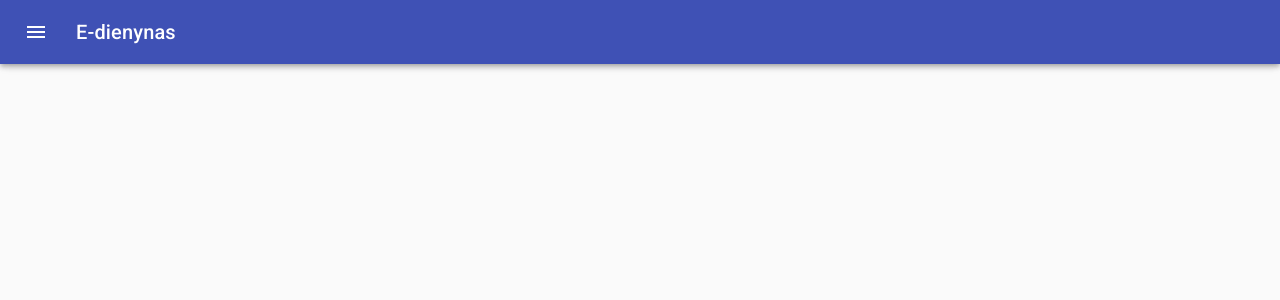
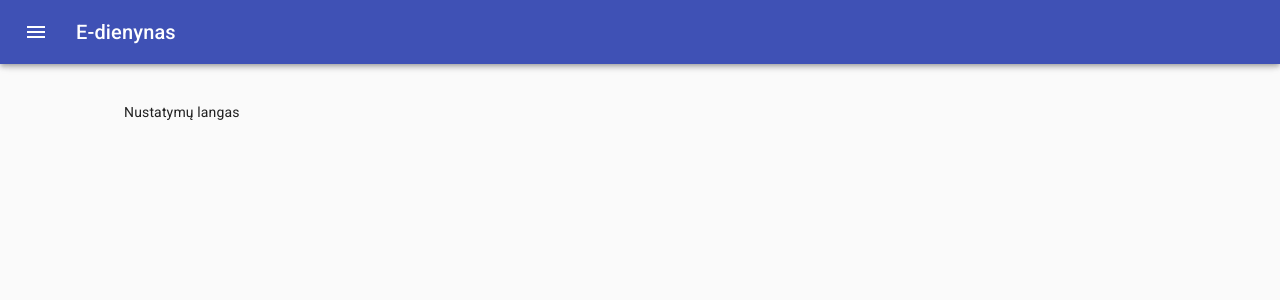
Before and after one commit to benasmi/ISTamo2020, a React (Create React App) app: page /app/settings in a window 1280 px wide. Shown: the top 300 px of the page. Built offline with nearby package versions, Linux system fonts and the light colour scheme; sample sign-in values are in the browser's storage.

Commit message:
Settings page and filter block

```diff
--- a/src/App.js
+++ b/src/App.js
@@ -40,8 +40,11 @@ import ScheduleEditPage from "./pages/ScheduleEditPage";
 import ScheduleAddPage from "./pages/ScheduleAddPage";
 import ScheduleAddTest from "./pages/ScheduleAddTest";
 import ScheduleReportPage from "./pages/ScheduleReportPage";
+import SettingsPage from "./pages/SettingsPage";
+import SettingsIcon from '@material-ui/icons/Settings';
+
+
 const drawerWidth = 240;
-
 const useStyles = makeStyles((theme) => ({
   root: {
     display: 'flex',
@@ -181,6 +184,10 @@ export default function App() {
             <ListItemIcon><NoteAddIcon/></ListItemIcon>
             <ListItemText>Sukurti naujieną</ListItemText>
           </ListItem>
+            <ListItem button component={Link} to="/app/settings">
+                <ListItemIcon><SettingsIcon/></ListItemIcon>
+                <ListItemText>Nustatymai</ListItemText>
+            </ListItem>
         </List>
         <Divider />
       </Drawer>
@@ -191,6 +198,7 @@ export default function App() {
       >
         <div className={classes.drawerHeader} />
                 <Switch>
+                    <Route path="/app/settings" component={SettingsPage} />
                     <Route exact path="/app/news" component={NewsPage1} />
                     <Route path="/app/news/create" component={CreateNewsPage} />
                     <Route exact path="/app/news/:id" component={EditNewsPage} />
--- a/src/pages/NewsPage1.js
+++ b/src/pages/NewsPage1.js
@@ -21,9 +21,10 @@ export default function NewsPage1(){
                 }}>
                     Sukurti naujieną
                 </Button>
+            </div>
 
-
-
+            <div style={{padding: 32, border: '1px solid black', width: '100%', height: 300}}>
+                    Čia bus filtravimo pasirinkimai
             </div>
 
             <div style={{marginTop: 32}}>
--- /dev/null
+++ b/src/pages/SettingsPage.js
@@ -0,0 +1,10 @@
+import React from 'react'
+
+export default function SettingsPage() {
+    return (
+        <div>
+            Nustatymų langas
+        </div>
+    )
+
+}
```
